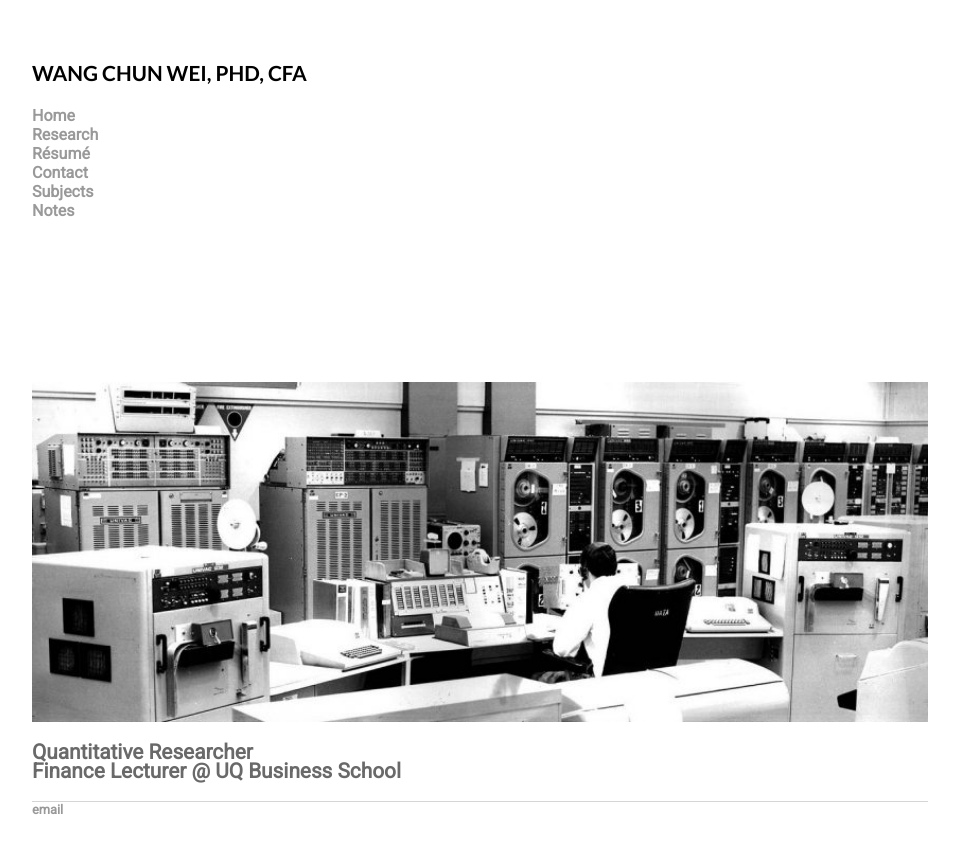
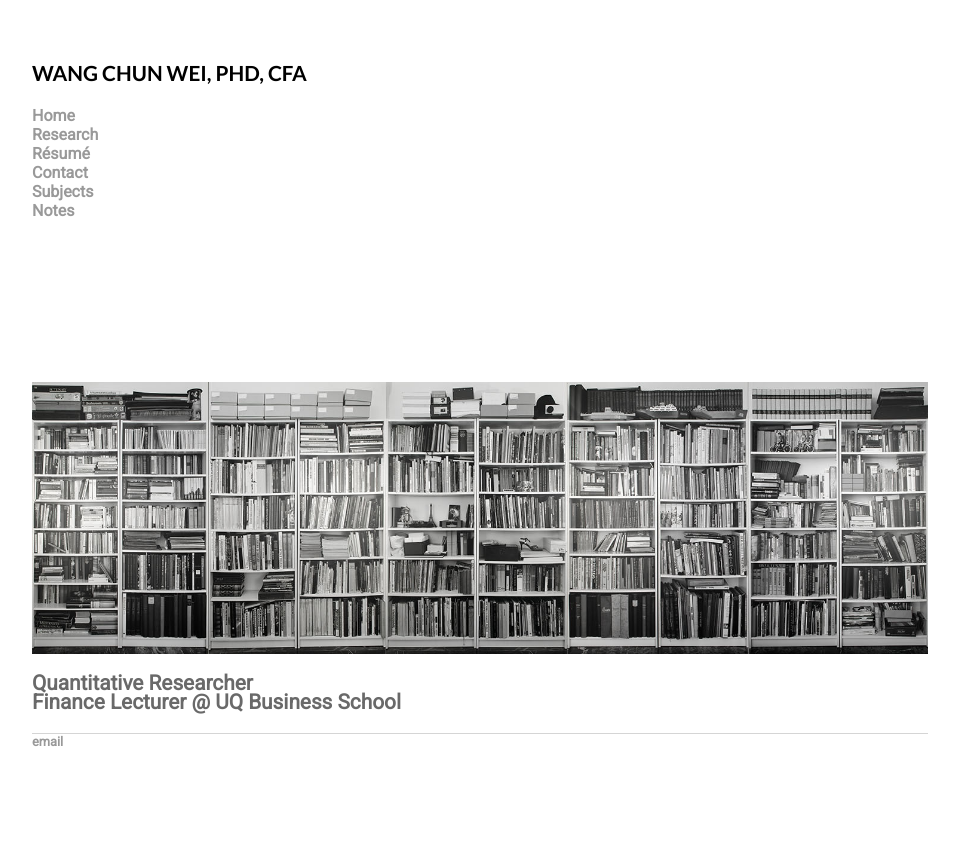
Before and after one commit to weiwangchun/weiwangchun.github.io, a Jekyll site: the page built from index.html, in a window 1280 px wide. Shown: the top 853 px of the page, without its empty margins (160-1119 px from the left). Built offline with Jekyll 4.4.1, drawn with Linux system fonts in a browser that asks for light colours; some web fonts are replaced.

Commit message:
Update index.html

```diff
--- a/index.html
+++ b/index.html
@@ -20,7 +20,7 @@
 
 	<!-- <h1>Wang Chun Wei, PhD, CFA</h1> -->
 
-	<img src="computer.jpg" align="middle", width ="100%">
+	<img src="books.jpg" align="middle", width ="100%">
 
 	<h2><p> Quantitative Researcher <br>
 		Finance Lecturer @ UQ Business School </p></h2>
```
